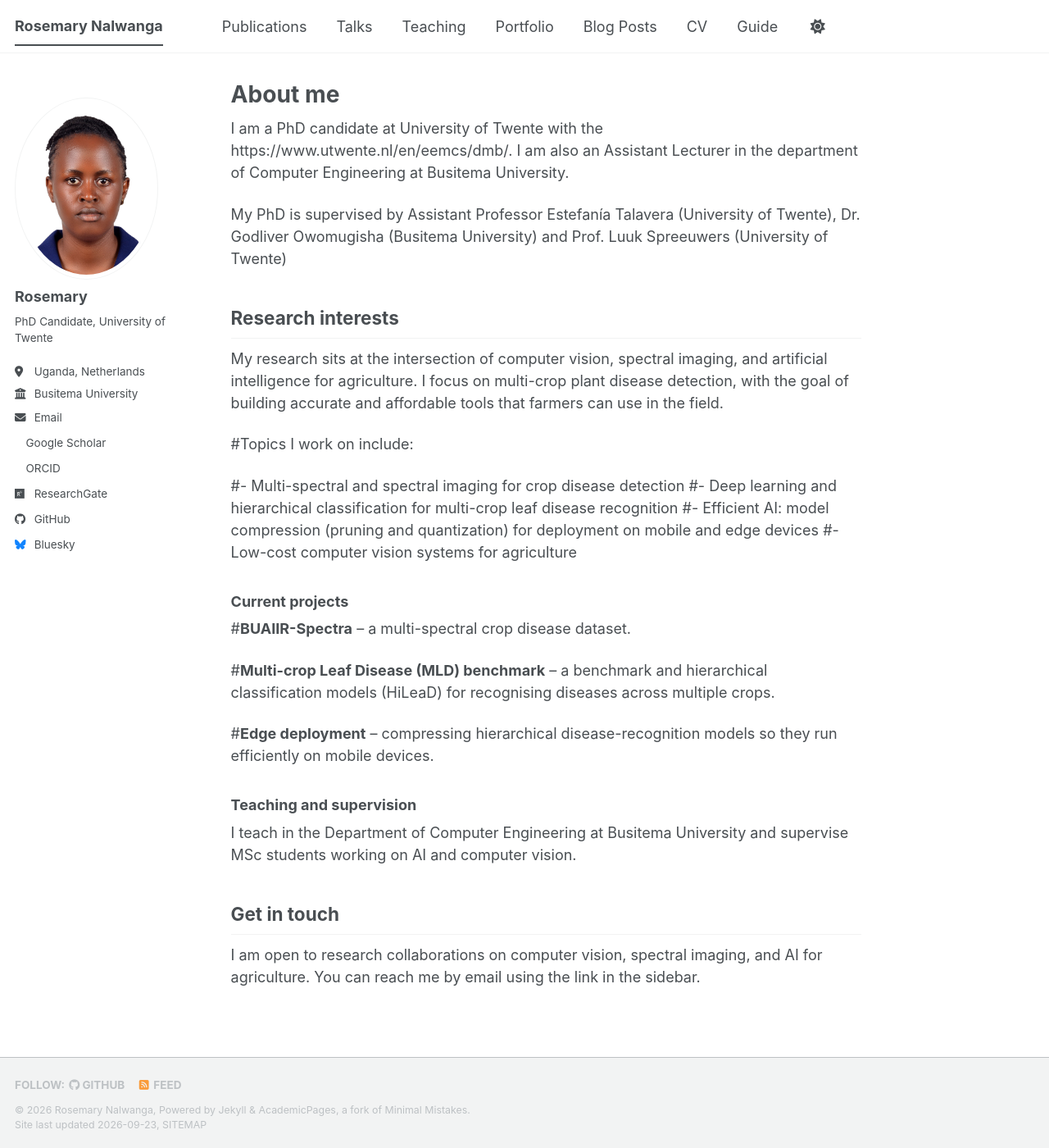
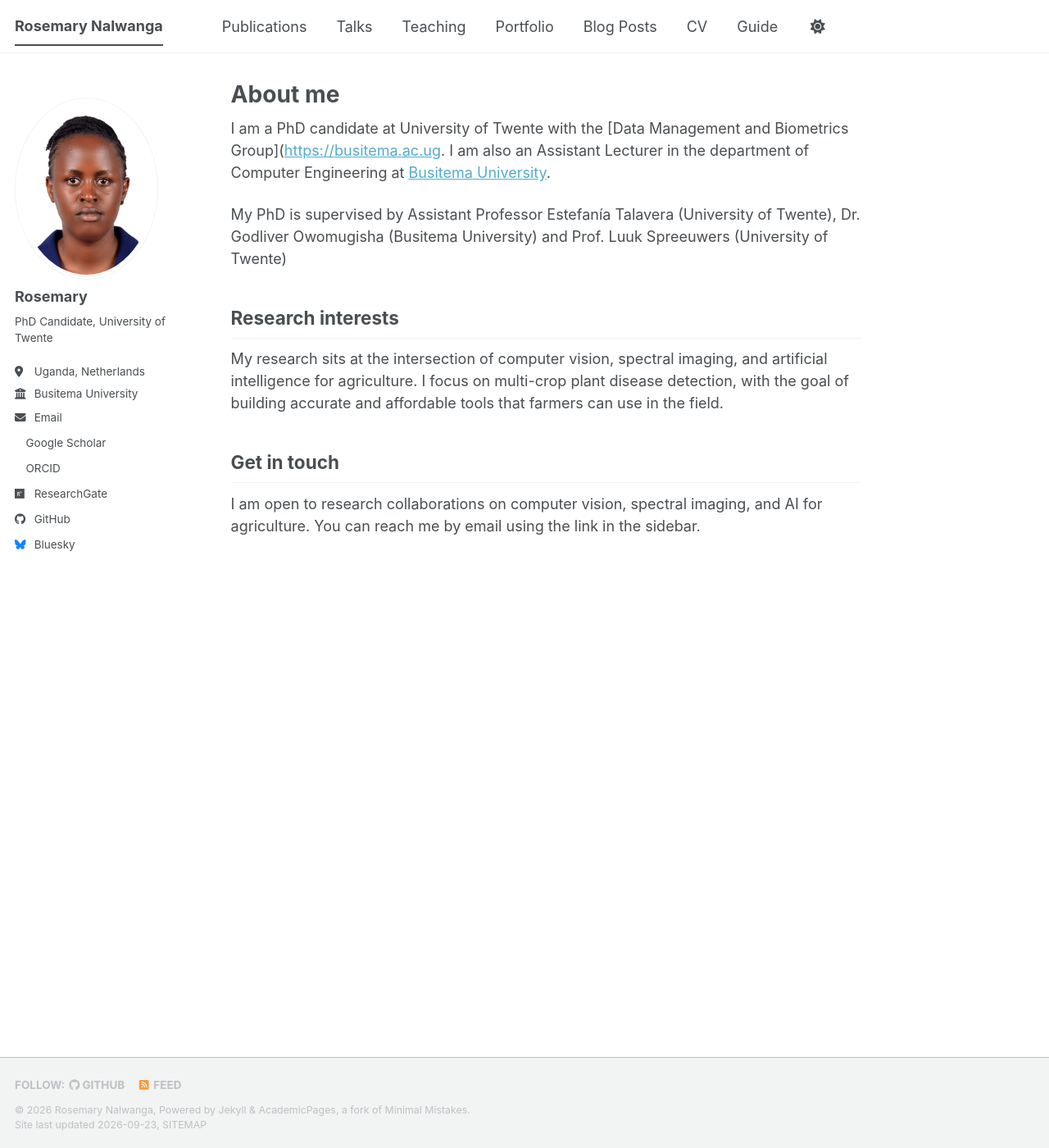
Before and after one commit to rosemarynalwanga/rosemarynalwanga.github.io, a Jekyll site: the page built from _pages/about.md, in a window 1280 px wide and 1400 px high. Shown: the whole window at 82% size. Built offline with Jekyll 4.4.1, drawn with Linux system fonts in a browser that asks for light colours; a style sheet for code colours, icons or effects is not loaded.

Commit message:
Update about.md
addes2

```diff
--- a/_pages/about.md
+++ b/_pages/about.md
@@ -7,32 +7,13 @@ redirect_from:
   - /about.html
 ---
 
-I am a PhD candidate at University of Twente with the https://www.utwente.nl/en/eemcs/dmb/. I am also an Assistant Lecturer in the department of Computer Engineering at Busitema University.
+I am a PhD candidate at University of Twente with the [Data Management and Biometrics Group]([https://busitema.ac.ug](https://www.utwente.nl/en/eemcs/dmb/). I am also an Assistant Lecturer in the department of Computer Engineering at [Busitema University](https://busitema.ac.ug).
 
 My PhD is supervised by Assistant Professor Estefanía Talavera (University of Twente), Dr. Godliver Owomugisha (Busitema University) and Prof. Luuk Spreeuwers (University of Twente)
 
 ## Research interests
 My research sits at the intersection of computer vision, spectral imaging, and artificial intelligence for agriculture. I focus on multi-crop plant disease detection, with the goal of building accurate and affordable tools that farmers can use in the field.
 
-#Topics I work on include:
-
-#- Multi-spectral and spectral imaging for crop disease detection
-#- Deep learning and hierarchical classification for multi-crop leaf disease recognition
-#- Efficient AI: model compression (pruning and quantization) for deployment on mobile and edge devices
-#- Low-cost computer vision systems for agriculture
-
-### Current projects
-
-#**BUAIIR-Spectra** – a multi-spectral crop disease dataset.
-
-#**Multi-crop Leaf Disease (MLD) benchmark** – a benchmark and hierarchical classification models (HiLeaD) for recognising diseases across multiple crops.
-
-#**Edge deployment** – compressing hierarchical disease-recognition models so they run efficiently on mobile devices.
-
-### Teaching and supervision
-
-I teach in the Department of Computer Engineering at Busitema University and supervise MSc students working on AI and computer vision.
-
 ## Get in touch
 
 I am open to research collaborations on computer vision, spectral imaging, and AI for agriculture. You can reach me by email using the link in the sidebar.
```
